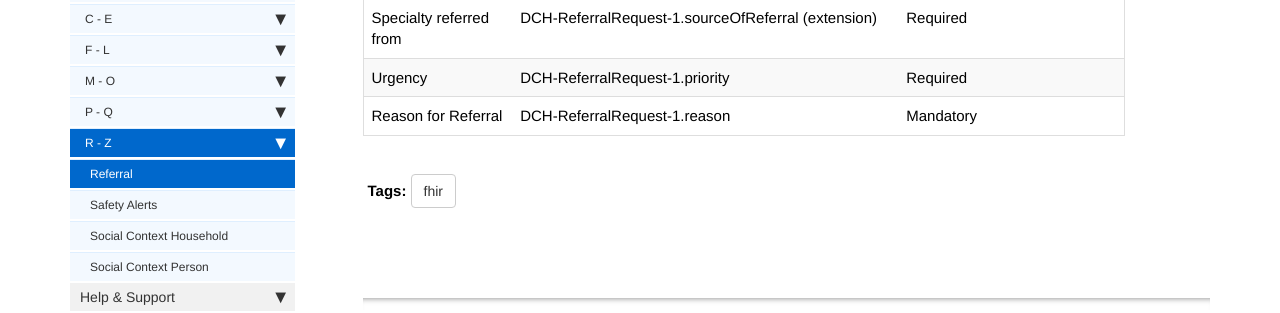
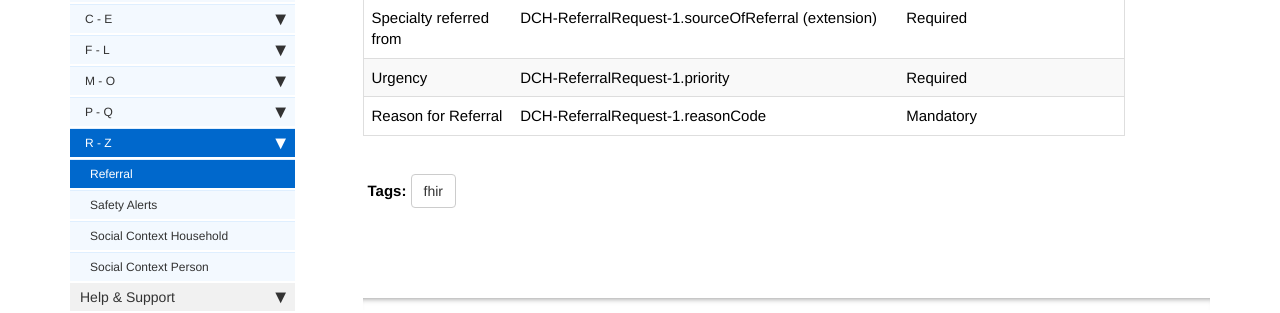
Before and after one commit to nhsconnect/Digital-Child-Health-STU3, a Jekyll site: the page built from pages/explore/explore_referral.md, in a window 1280 px wide and 900 px high, scrolled down 696 px. Shown: the part 380-693 px from the top of the window. Built offline with Jekyll 4.4.1, drawn with Linux system fonts in a browser that asks for light colours; nearby versions of some CDN libraries; comment, search, counter and statistics services are not loaded.

Commit message:
reasonCode for Referral Request

```diff
--- a/pages/explore/explore_referral.md
+++ b/pages/explore/explore_referral.md
@@ -37,4 +37,4 @@ The Child Health Event data items are fulfilled by elements within the FHIR reso
 | Referral Method              | DCH-ReferralRequest-1.referralMethod (extension)                    | Required                    |
 | Specialty referred from      | DCH-ReferralRequest-1.sourceOfReferral (extension)                  | Required                    |
 | Urgency                      | DCH-ReferralRequest-1.priority                                      | Required                    |
-| Reason for Referral          | DCH-ReferralRequest-1.reason                                        | Mandatory                   |
+| Reason for Referral          | DCH-ReferralRequest-1.reasonCode                                        | Mandatory                   |
```
